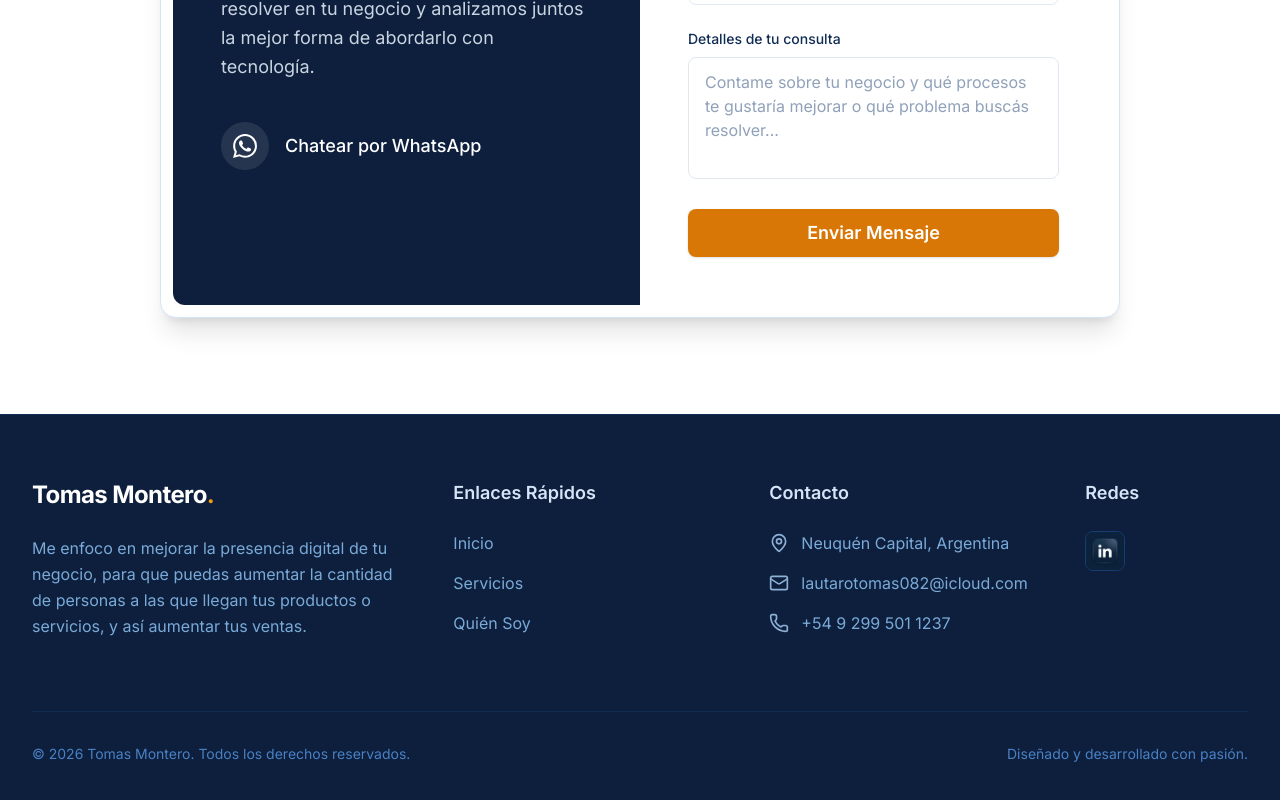
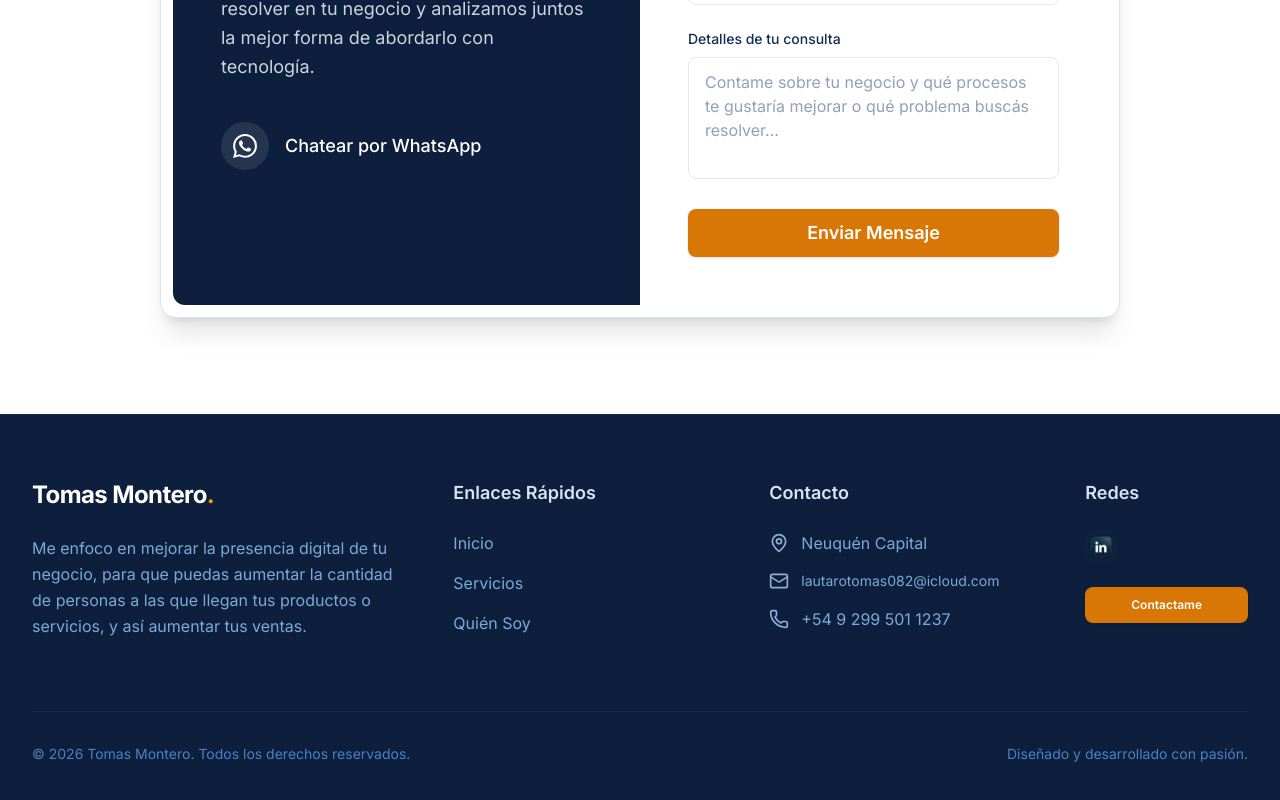
Before and after one commit to Monterolautaro/tomasmontero-software, a Next.js app: page / in a window 1280 px wide. Shown: the part 3116-3916 px from the top of the page. Built offline with nearby package versions, Linux system fonts and the light colour scheme.

Commit message:
feat: ui

```diff
--- a/components/layout/Footer.tsx
+++ b/components/layout/Footer.tsx
@@ -1,5 +1,6 @@
 import Link from "next/link";
 import { MapPin, Mail, Phone } from "lucide-react";
+import { Button } from "@/components/ui/Button";
 
 export function Footer() {
   return (
@@ -30,11 +31,11 @@ export function Footer() {
             <ul className="space-y-4 text-primary-300">
               <li className="flex items-start gap-3">
                 <MapPin className="w-5 h-5 text-secondary-300 shrink-0 mt-0.5" />
-                <span>Neuquén Capital, Argentina</span>
+                <span>Neuquén Capital</span>
               </li>
               <li className="flex items-center gap-3">
                 <Mail className="w-5 h-5 text-secondary-300 shrink-0" />
-                <a href="mailto:lautarotomas082@icloud.com" className="hover:text-white transition-colors duration-200">
+                <a href="mailto:lautarotomas082@icloud.com" className="hover:text-white transition-colors duration-200 break-all text-xs lg:text-sm">
                   lautarotomas082@icloud.com
                 </a>
               </li>
@@ -49,15 +50,20 @@ export function Footer() {
 
           <div className="md:col-span-2">
             <h3 className="font-semibold text-lg mb-6 text-primary-100">Redes</h3>
-            <div className="flex gap-4">
+            <div className="flex flex-col gap-6">
               <a
                 href="https://www.linkedin.com/in/lautaro-tomas-montero/"
                 target="_blank"
                 rel="noopener noreferrer"
-                className="w-10 h-10 rounded-lg overflow-hidden border border-primary-700 hover:border-cta-400 transition-colors"
+                className="w-8 h-8 rounded-lg overflow-hidden hover:scale-110 transition-transform duration-200"
               >
                 <img src="/linkedin.png" alt="LinkedIn" className="w-full h-full object-cover" />
               </a>
+              <Link href="/#contact">
+                <Button variant="primary" size="sm" className="w-full text-xs">
+                  Contactame
+                </Button>
+              </Link>
             </div>
           </div>
         </div>
--- a/components/ui/Button.tsx
+++ b/components/ui/Button.tsx
@@ -9,7 +9,7 @@ export interface ButtonProps extends React.ButtonHTMLAttributes<HTMLButtonElemen
 export const Button = React.forwardRef<HTMLButtonElement, ButtonProps>(
   ({ className = "", variant = "primary", size = "md", ...props }, ref) => {
     const baseStyles =
-      "inline-flex items-center justify-center whitespace-nowrap rounded-lg font-semibold transition-all focus-visible:outline-none focus-visible:ring-2 focus-visible:ring-primary-500 focus-visible:ring-offset-2 disabled:pointer-events-none disabled:opacity-50";
+      "inline-flex items-center justify-center whitespace-nowrap rounded-lg font-semibold transition-all focus-visible:outline-none focus-visible:ring-2 focus-visible:ring-primary-500 focus-visible:ring-offset-2 disabled:pointer-events-none disabled:opacity-50 cursor-pointer";
 
     const variants = {
       // CTA principal – naranja ámbar: alto contraste sobre cualquier fondo
@@ -17,7 +17,7 @@ export const Button = React.forwardRef<HTMLButtonElement, ButtonProps>(
         "bg-cta-500 text-white hover:bg-cta-600 shadow-sm hover:shadow-md active:scale-[0.98]",
       // Acción secundaria importante – navy oscuro
       secondary:
-        "bg-primary-800 text-white hover:bg-primary-900 shadow-sm active:scale-[0.98]",
+        "bg-primary-800 text-white hover:bg-primary-700 shadow-sm active:scale-[0.98]",
       // Acción terciaria – borde navy, fondo blanco
       outline:
         "border border-primary-700 bg-white text-primary-700 hover:bg-primary-50 hover:border-primary-800 active:scale-[0.98]",
```
